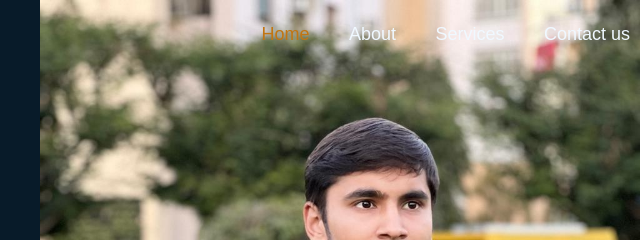
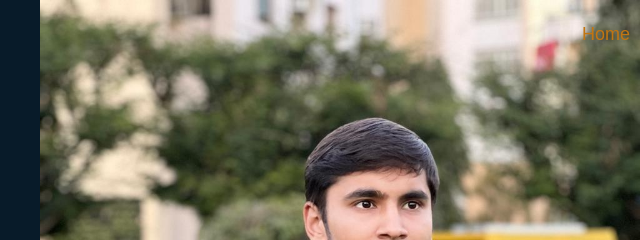
Before and after one commit to HarryJindal2507/SCM_project, a plain HTML site: page about1.html in a window 1280 px wide. Shown: the top 240 px of the page, 640-1280 px from the left. Drawn offline with nearby package versions, Linux system fonts and the light colour scheme.

Commit message:
modifing about1.html

```diff
--- a/about1.html
+++ b/about1.html
@@ -279,9 +279,6 @@
       <a href="#" class="logo">Portfolio</a>
       <nav class="navbar">
         <a href="index.html" class="active">Home</a>
-        <a href="about1.html">About</a>
-        <a href="service.html">Services</a>
-        <a href="contact.html">Contact us</a>
       </nav>
     </header>
 
```
